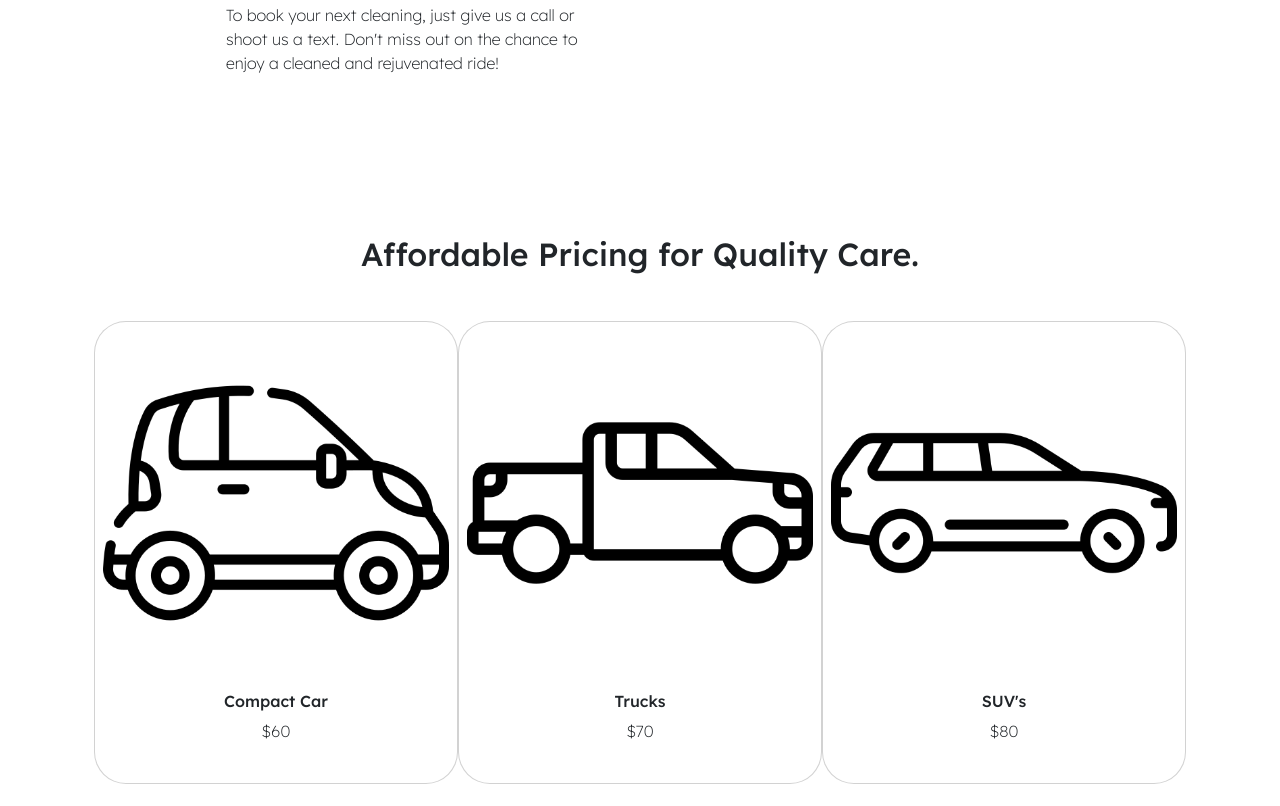
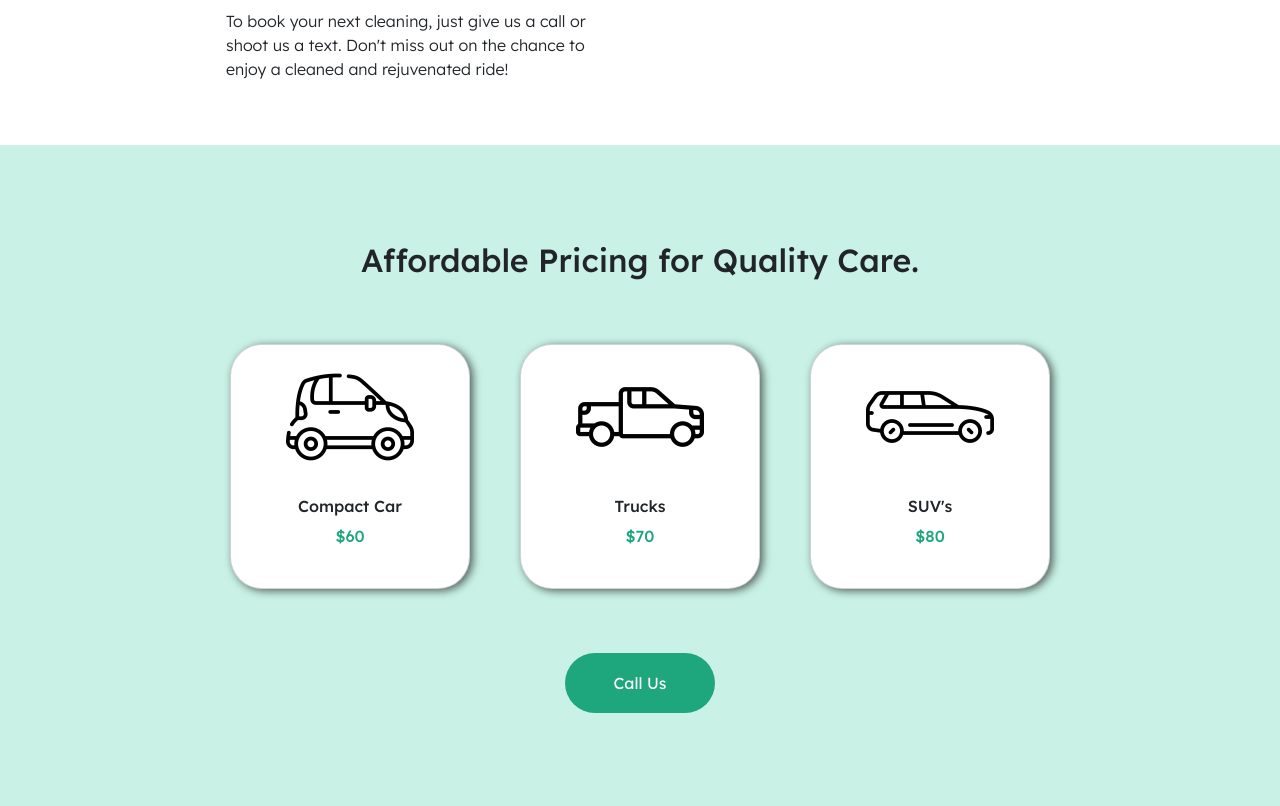
Before and after one commit to VLOrozco/j-and-j-detailing, a plain HTML site: page index.html in a window 1280 px wide. Shown: the part 1503-2309 px from the top of the page. Drawn offline with nearby package versions, Linux system fonts and the light colour scheme; a web font is replaced by a local one.

Commit message:
Added custom variables in the :root; minor adjustments to font and margins in nav; styles for #pricing section

```diff
--- a/styles.css
+++ b/styles.css
@@ -1,25 +1,54 @@
 :root {
   --primary-color: rgb(30, 166, 125);
   --secondary-color: rgb(201, 241, 229); /* background-color: rgba(39, 200, 151, 0.25); */
+  --dark-green-color: rgb(18, 116, 80);
+  --white-color: rgb(255, 255, 255);
+  --df-root: 'Angkor', serif;
+  --ff-root: 'Lexend', sans-serif;
+  --fs-root: 16px;
 }
 
 /* Global Styles */
 body {
   box-sizing: border-box;
-  font-family: 'Lexend', sans-serif;
-  font-weight: 200;
-  font-size: 16px;
+  font-family: var(--ff-root);
+  font-weight: 300;
+  font-size: var(--fs-root);
+
 }
 
 /* NAV */
 .navbar-brand img {
   width: 5em;
 }
-  @media screen and (min-width: 920px) {
+  @media screen and (min-width: 576px) {
     .navbar-brand img {
       width: 7em;
     }
   }
+
+.nav-btn,
+.pricing-btn {
+  background-color: var(--primary-color);
+  color: white;
+  border: none;
+  height: 50px;
+}
+
+.nav-btn {
+  width: 100px;
+  margin-top: -0.3rem;
+}
+
+.nav-link {
+  font-size: 1.2em;
+}
+
+@media screen and (min-width: 575px) {
+  .nav-link {
+    font-size: 1.27em;
+  }
+}
 
 .custom-nav-width {
   max-width: 1500px;
@@ -42,7 +71,7 @@ body {
 }
 
 .hero h1 {
-  font-family: 'Angkor', serif;
+  font-family: var(--df-root);
   font-size: 1.6em;
   margin-bottom: 0.7em;
 }
@@ -185,7 +214,7 @@ blockquote {
 }
 
 .text-container {
-  background-color: white;
+  /* background-color: white; */
   width: 100%;
   height: auto;
   text-align: center;
@@ -205,6 +234,65 @@ sup {
   font-size: 1rem;
 }
 
+/* PRICING */
+#pricing {
+  /* background-color: aqua; */
+  height: auto;
+  width: 100%;
+}
+
+.outer-pricing-container {
+  background-color: var(--secondary-color);
+}
+
+.pricing-container {
+  margin: auto;
+  width: 100%;
+  max-width: 900px;
+}
+
+/* .cards-container {
+  background-color: pink;
+} */
+
+.card {
+  width: 15rem;
+  margin: 1rem;
+  box-shadow: 3px 2px 0.5rem rgba(0, 0, 0, 0.6);
+}
+
+.card img {
+  width: 8rem;
+  margin: auto;
+}
+
+.price {
+  color: var(--primary-color);
+  font-weight: 500;
+}
+
+/* cta */
+/* .button-container {
+  background-color: lavender;
+} */
+
+.pricing-btn {
+  height: 60px;
+  width: 150px;
+}
+
+.btn-phone-call:hover {
+  background-color: var(--dark-green-color);
+}
+
+button.btn a {
+  pointer-events: none;
+}
+
+.btn-link {
+  text-decoration: none;
+  color: var(--white-color);
+}
 
 /* FOOTER */
 footer {
```
